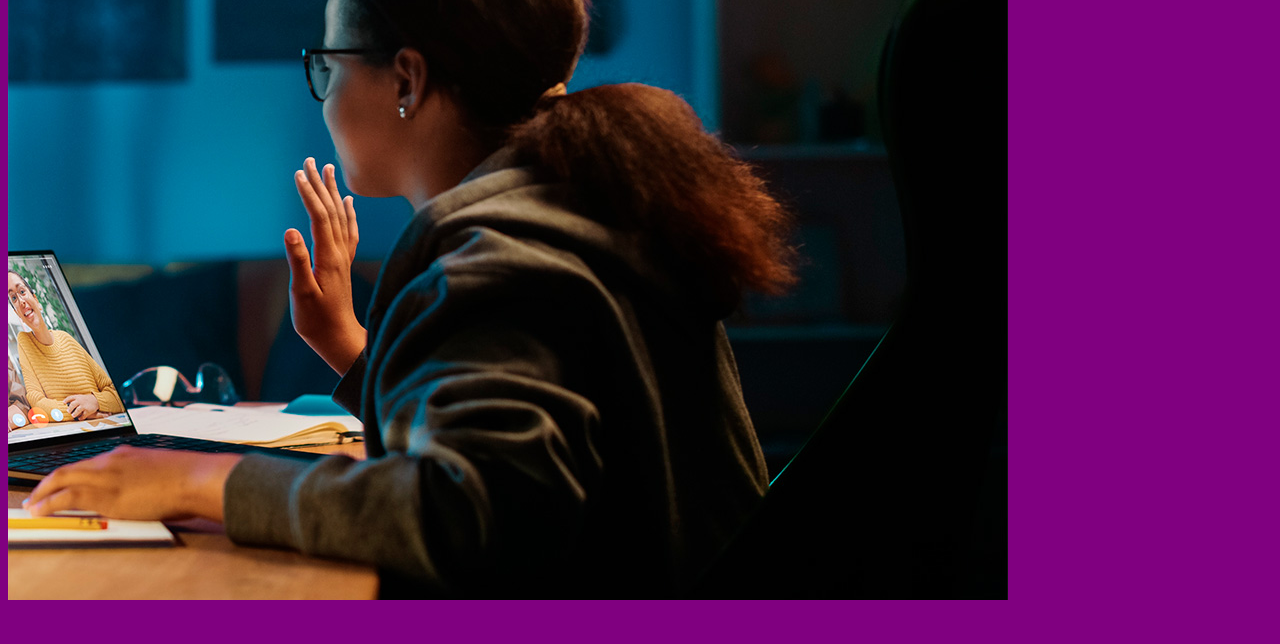
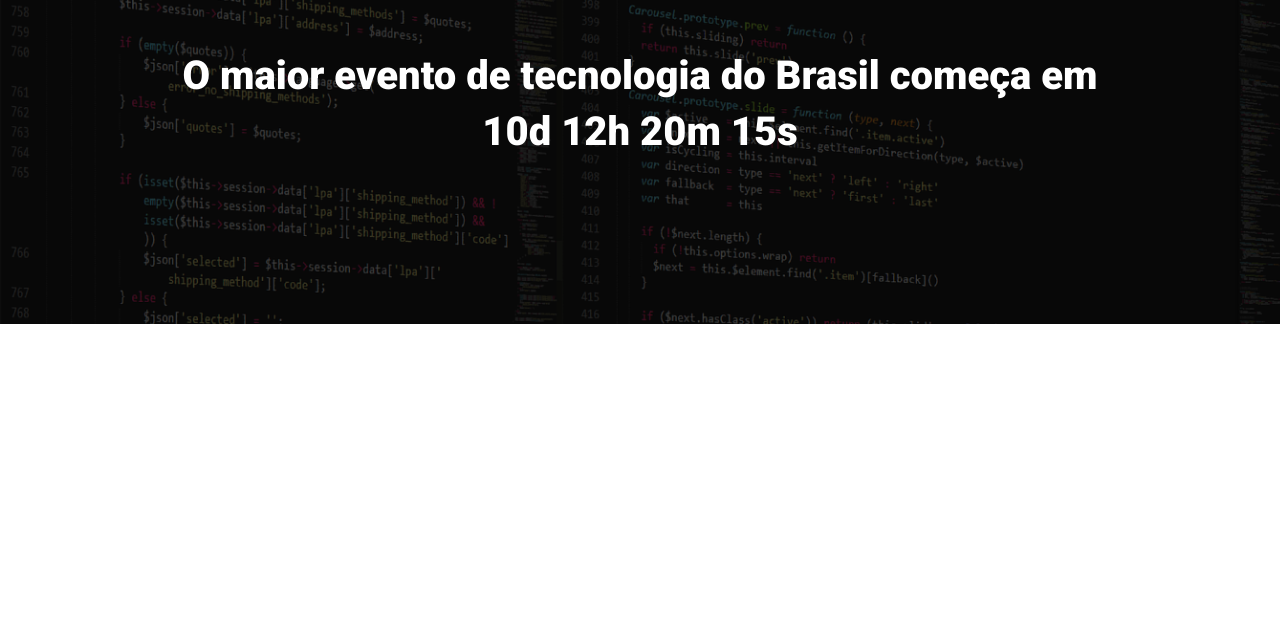
Before and after one commit to GabrielCaetanoFernandes/ebac_tech_talks, a website built with Parcel: page src/index.html in a window 1280 px wide. Shown: the part 156-800 px from the top of the page. Built offline with nearby package versions, Linux system fonts and the light colour scheme.

Commit message:
criando o hero

```diff
--- a/src/index.html
+++ b/src/index.html
@@ -1,13 +1,25 @@
 <!DOCTYPE html>
-<html lang="en">
+<html lang="pt-BR">
 <head>
     <meta charset="UTF-8">
     <meta name="viewport" content="width=device-width, initial-scale=1.0">
-    <title>Document</title>
+    <title>EBAC tech talks</title>
+    <!--fonte-->
+    <link rel="preconnect" href="https://fonts.googleapis.com">
+    <link rel="preconnect" href="https://fonts.gstatic.com" crossorigin>
+    <link href="https://fonts.googleapis.com/css2?family=Lobster&family=Roboto:wght@400;700;900&display=swap" rel="stylesheet">
+    <!--estilo-->
     <link rel="stylesheet" href="styles/main.scss">
 </head>
 <body>
-    <img src="./images/backend.png" alt="">
+    <header class="hero">
+        <div class="container">
+            <img class="hero__logo" src="./images/ebac_logo.svg" alt="EBAC">
+            <p class="hero__text">
+                O maior evento de tecnologia do Brasil começa em 10d 12h 20m 15s
+            </p>
+        </div>
+    </header>
     <script src="./scripts//main.js"></script>
 </body>
 </html>
--- /dev/null
+++ b/src/styles/_hero.scss
@@ -0,0 +1,50 @@
+.hero{
+    padding-top: 60px;
+    padding-bottom: 100px;
+    background-image: url(../images/fundo.png);
+    background-repeat: no-repeat;
+    background-size: cover;
+    position: relative;
+
+    .container{
+        position: relative;
+    }
+
+    &::before{
+        position: absolute;
+        top: 0;
+        left: 0;
+        width: 100%;
+        height: 100%;
+        background-color: #000;
+        opacity: 0.7;
+        content: '';
+    }
+
+    &__text{
+        margin-top: 64px;
+        margin-bottom: 64px;
+        text-align: center;
+        font-size: 40px;
+        line-height: 56px;
+        font-weight: 800;
+    }
+
+    &__logo{
+        margin: 0 auto;
+        height: 80px;
+        display: block;
+    }
+
+    @media(max-width: 640px){
+        padding: 40px 0;
+        &__logo{
+            height: 40px;
+        }
+        &__text{
+            font-size: 22px;
+            line-height: 24px;
+            margin: 24px 0;
+        }
+    }
+}
--- a/src/styles/main.scss
+++ b/src/styles/main.scss
@@ -1,3 +1,22 @@
-body{
-    background-color: purple;
+@use 'hero';
+
+*{
+    margin: 0;
+    padding: 0;
+    box-sizing: border-box;
+    font-family: Roboto, sans-serif;
+    color: #FFf;
 }
+
+.container{
+    max-width: 960px;
+    width: 100%;
+    margin: 0 auto;
+
+    @media(max-width: 640px){
+        max-width: 80%;
+    }
+    @media(max-width: 1024px){
+        max-width: 90%;
+    }
+}
```
